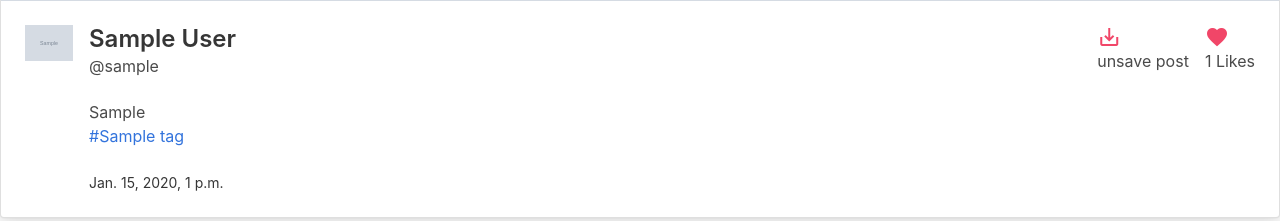
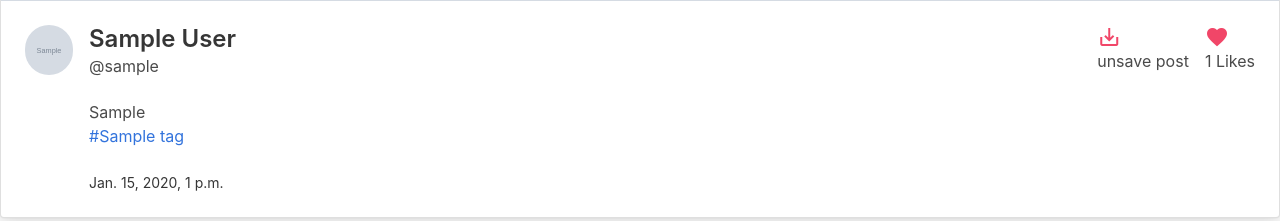
Before and after one commit to kelvin-daniel/instagram, a Django app: page /00000000-0000-0000-0000-000000000001 in a window 1280 px wide. Shown: the part 1029-1250 px from the top of the page. Run offline with Django 3.2, Linux system fonts and the light colour scheme; a user stored in the database is signed in; tables that the repository leaves empty hold one stand-in row (values such as "Sample post"); grey boxes marked "Sample" are stand-in pictures; some libraries are stand-ins or nearby versions.

Commit message:
add profile pictue to profile details page and style it

```diff
--- a/instagrum/templates/post_detail.html
+++ b/instagrum/templates/post_detail.html
@@ -20,9 +20,9 @@
       <div class="media-left">
         <figure class="image is-48x48">
           {% if post.user.profile.picture %}
-            <img src="{{ post.user.profile.picture.url }}" alt="Placeholder image">
+            <img src="{{ post.user.profile.picture.url }}" class="is-rounded" style="height: 50px; width: 50px" alt="Placeholder image">
           {% else %}
-            <img src="https://bulma.io/images/placeholders/96x96.png" alt="Placeholder image">
+            <img src="https://bulma.io/images/placeholders/96x96.png" class="is-rounded" style="height: 50px; width: 50px" alt="Placeholder image">
           {% endif %}
         </figure>
       </div>
```
